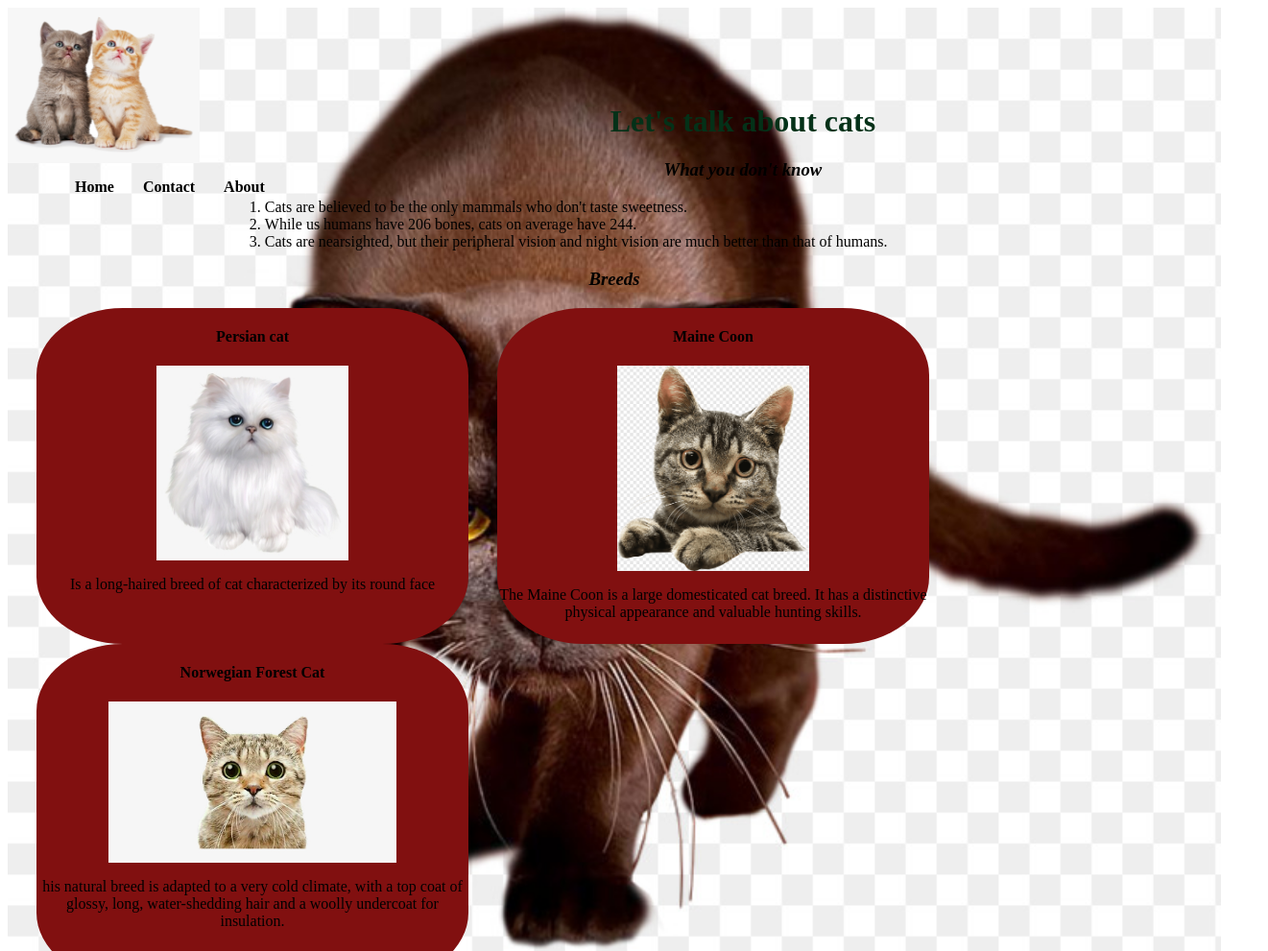
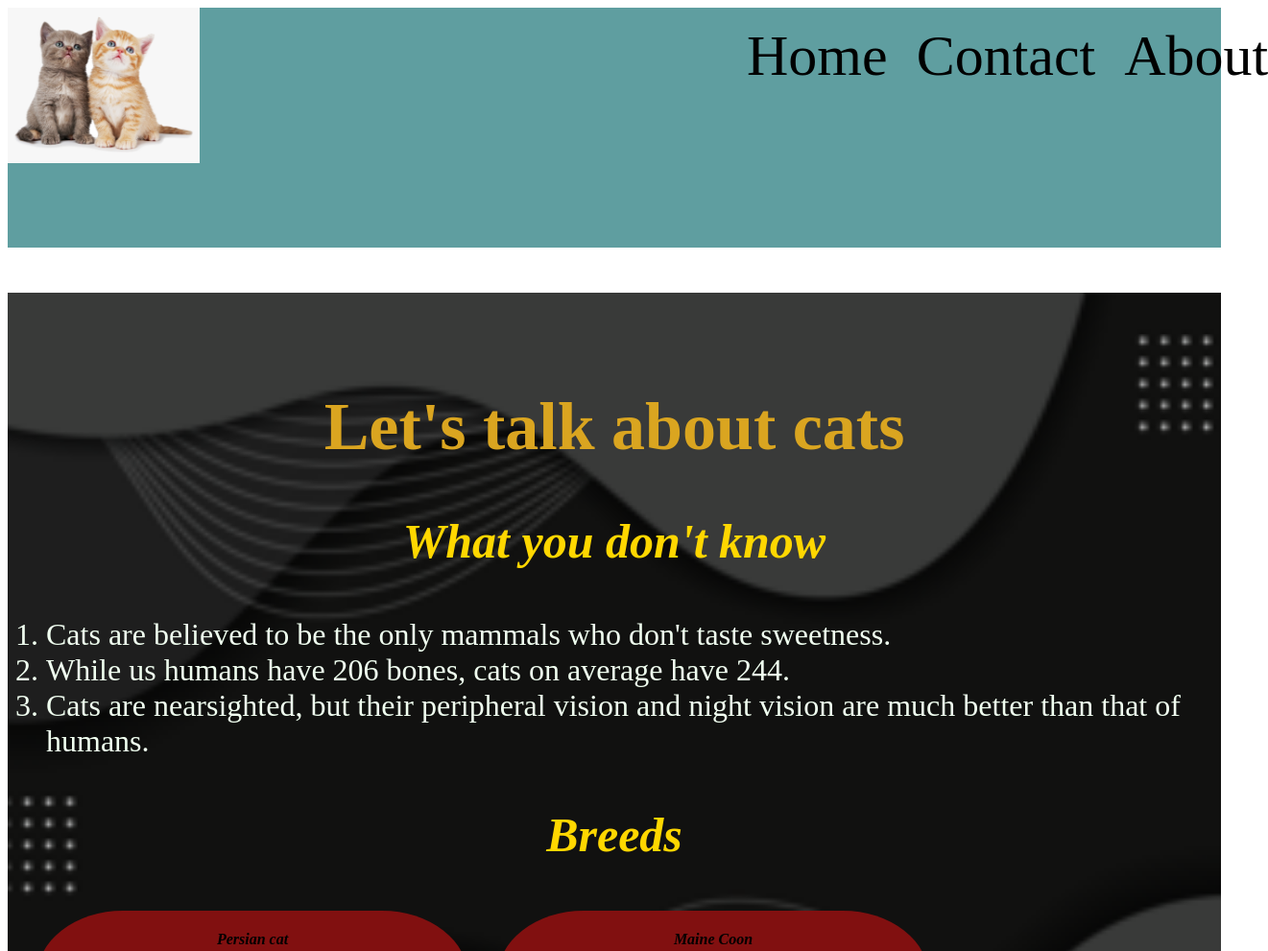
Before and after one commit to verowangari/lets-talk-about-cats, a plain HTML site: page index.html in a window 1280 px wide. Shown: the top 991 px of the page at 96% size, 1321 px wide, since content can reach past the window. Drawn offline with Linux system fonts and the light colour scheme.

Commit message:
this commit is for changing the background image, and modifying h3 font

```diff
--- a/index.css
+++ b/index.css
@@ -1,25 +1,35 @@
-.nav li{
+.top{
+    background-color: cadetblue ;
+
+    height: 250px;
+    display: flex;
+
+
+}
+
+.logoitem li{
+
     list-style-type: none;
     padding-left: 30px;
     padding-bottom: 30px;
-
-}
-.nav{
-   float: left;
-
-   font-weight: 700;
-   position: relative;
+    font-size: 60px;
 
 }
 
-.nav ul{ display: flex;
+.logoitem ul{ display: flex;
+    position: relative;
+    left: 500px;
+
 
 }
 h1{ text-align: center;
     padding-top: 100px;
-    color: rgb(4, 49, 24);
+    color: goldenrod ;
+    font-size: 70px;
  }
 h3{ text-align: center;
+    font-size: 50px;
+    color: gold;
 }
 
  .logo {
@@ -27,10 +37,13 @@ h3{ text-align: center;
 }
 
 .body{
-    background-image: url(images/back4.jpg);
+    background-image: url(images/back3.png);
     background-size: cover;
     height: 1000px;
+
 }
+ol { color: honeydew;
+font-size: xx-large;}
 .column {
     display: inline;
     float: left;
@@ -41,12 +54,11 @@ h3{ text-align: center;
     background-color: rgb(129, 16, 16);
     border-radius: 20%;
     padding-bottom:50px;
+    text-decoration: cornsilk;
+}
+footer{ text-align: center;
+background-color:cadetblue;
+padding: 50px;
+
 
 }
-footer{ text-align: center;
-background-color: blue;
-padding: 50px;
-border-radius: 200px;
-
-}
-.row { box-shadow: 500px 100px black;}
--- a/index.html
+++ b/index.html
@@ -9,18 +9,22 @@
 </head>
 
 <body>
-    <div class="nav">
-        <div class="logoimage"> <img class="logo" src="images/2cats.png" alt="many cats">
+
+        <div class="top">
+            <div class="logoimage"> <img class="logo" src="images/2cats.png" alt="many cats">
+            </div>
+
+            <div class="logoitem">
+                <ul>
+                    <li>Home</li>
+                    <li>Contact</li>
+                    <li>About</li>
+                </ul>
+            </div>
         </div>
 
-        <div  class="logoitem"> <ul>
-            <li>Home</li>
-            <li>Contact</li>
-            <li>About</li>
-        </ul></div>
 
 
-    </div>
 
 
     <div class="body">
@@ -35,22 +39,22 @@
 
 
         </ol>
-        <h3><em>Breeds</em> </h3>
+        <h3><em>Breeds</em> </h3 >
         <div class="row">
 
             <div class="column">
-                <h4>Persian cat</h4>
+                <h4> <em >Persian cat </em></h4>
                 <img src="images/persian.png" alt="persian" width="200px">
                 <p>Is a long-haired breed of cat characterized by its round face</p>
             </div>
             <div class="column">
-                <h4>Maine Coon</h4>
+                <h4> <em> Maine Coon</em></h4>
                 <img src="/images/cat.png" alt="maine coon" width="200px">
                 <p>The Maine Coon is a large domesticated cat breed.
                     It has a distinctive physical appearance and valuable hunting skills.</p>
             </div>
             <div class="column">
-                <h4>Norwegian Forest Cat</h4>
+                <h4> <em> Norwegian Forest Cat </em></h4>
                 <img src="/images/tabbycat.png" alt="norweigan" width="300px">
                 <p>his natural breed is adapted to a very cold climate, with a top coat of glossy,
                     long, water-shedding hair and a woolly undercoat for insulation. </p>
@@ -58,7 +62,7 @@
 
         </div>
     </div>
-    <footer> Design by : Pair 36 <br> Email: pair36@yahoo.com </footer>
+    <footer> Design by : Pair 32 <br> Email: pair32@yahoo.com </footer>
 
 </body>
 
```
Also changed, not shown: images/back.jpg (deleted), images/back3.png (added), images/back4.jpg (deleted).
